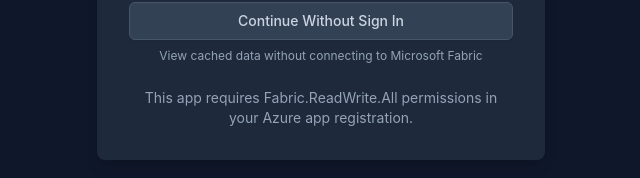
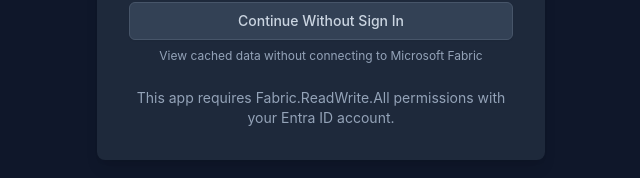
Before and after one commit to crazy-treyn/better-fabric-monitor, a Svelte app in the folder frontend/: page / in a window 1280 px wide. Shown: the part 539-717 px from the top of the page, without its empty margins (319-959 px from the left). Built offline with nearby package versions, Linux system fonts and the light colour scheme.

Commit message:
fix: update help text to clarify permissions required for Entra ID account

```diff
--- a/frontend/src/components/LoginView.svelte
+++ b/frontend/src/components/LoginView.svelte
@@ -208,8 +208,8 @@
             <!-- Help Text -->
             <div class="mt-6 text-center">
                 <p class="text-sm text-slate-400">
-                    This app requires Fabric.ReadWrite.All permissions in your
-                    Azure app registration.
+                    This app requires Fabric.ReadWrite.All permissions with your
+                    Entra ID account.
                 </p>
             </div>
         </div>
```
